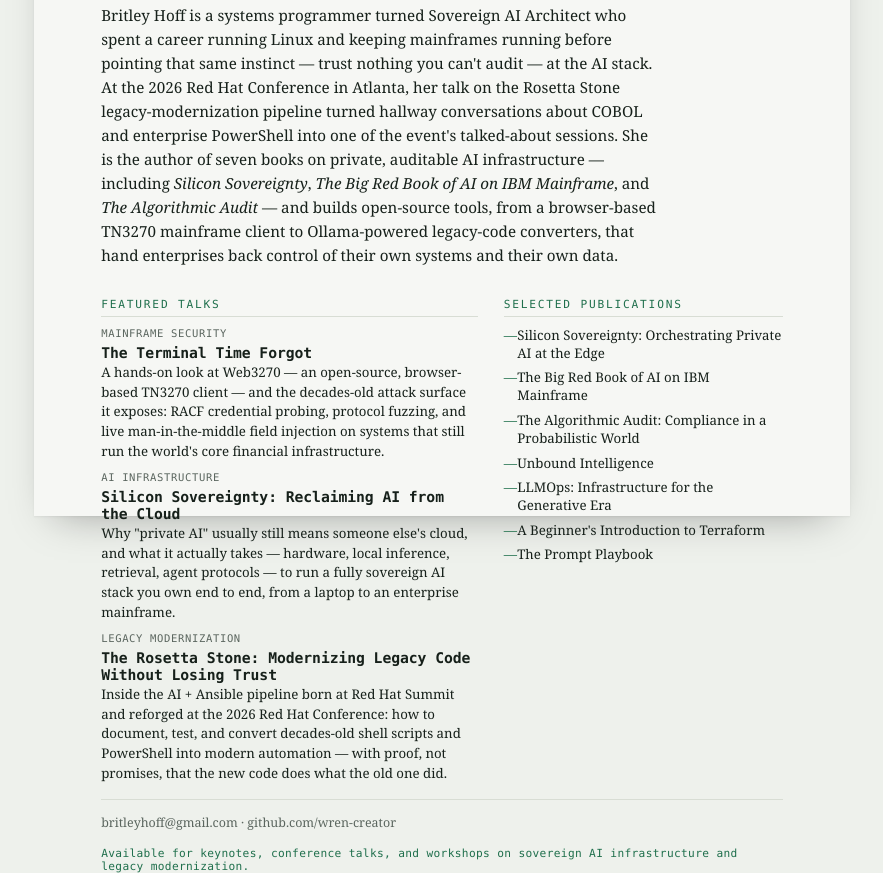
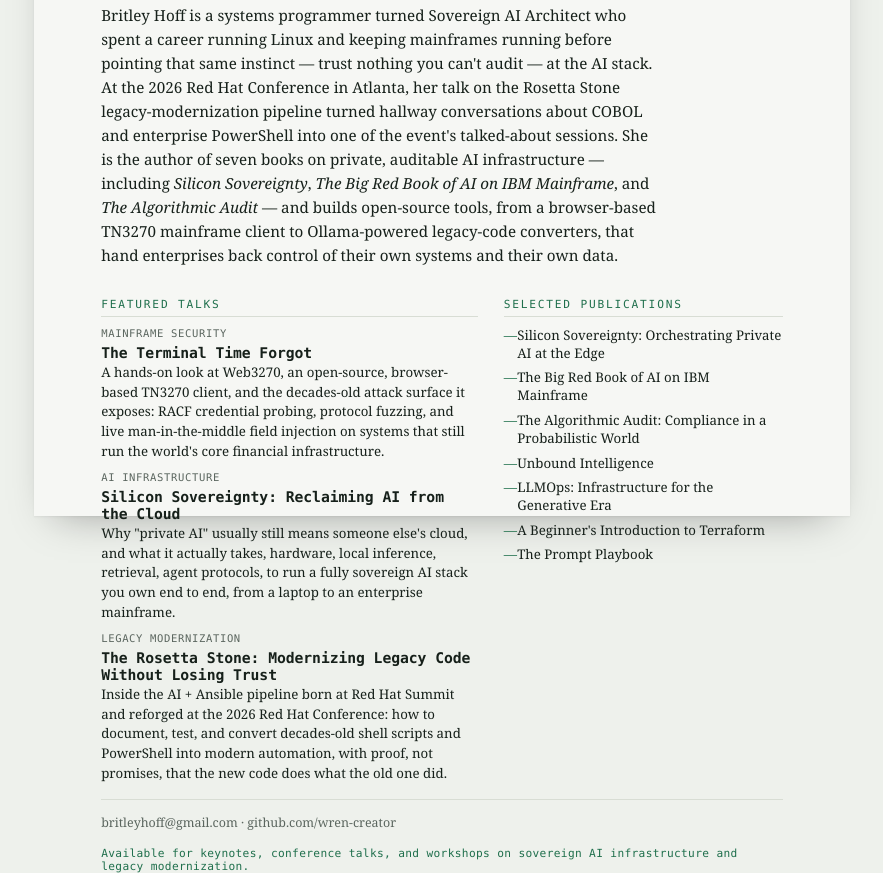
Before and after one commit to wren-creator/speaking, a plain HTML site: page index.html in a window 1280 px wide. Shown: the part 503-1376 px from the top of the page, without its empty margins (198-1081 px from the left). Drawn offline with Linux system fonts and the light colour scheme.

Commit message:
docs: update talk abstract copy style
Co-Authored-By: Claude Sonnet 5 <noreply@anthropic.com>

```diff
--- a/index.html
+++ b/index.html
@@ -340,7 +340,7 @@
         <p class="kicker">Mainframe Security</p>
         <h3>The Terminal Time Forgot</h3>
         <p class="abstract">
-          A hands-on look at Web3270 — an open-source, browser-based TN3270 client — and the decades-old attack surface it exposes: RACF
+          A hands-on look at Web3270, an open-source, browser-based TN3270 client, and the decades-old attack surface it exposes: RACF
           credential probing, protocol fuzzing, and live man-in-the-middle field injection on systems that still run the world's core
           financial infrastructure.
         </p>
@@ -350,8 +350,8 @@
         <p class="kicker">AI Infrastructure</p>
         <h3>Silicon Sovereignty: Reclaiming AI from the Cloud</h3>
         <p class="abstract">
-          Why "private AI" usually still means someone else's cloud, and what it actually takes — hardware, local inference, retrieval,
-          agent protocols — to run a fully sovereign AI stack you own end to end, from a laptop to an enterprise mainframe.
+          Why "private AI" usually still means someone else's cloud, and what it actually takes, hardware, local inference, retrieval,
+          agent protocols, to run a fully sovereign AI stack you own end to end, from a laptop to an enterprise mainframe.
         </p>
       </div>
 
@@ -360,7 +360,7 @@
         <h3>The Rosetta Stone: Modernizing Legacy Code Without Losing Trust</h3>
         <p class="abstract">
           Inside the AI + Ansible pipeline born at Red Hat Summit and reforged at the 2026 Red Hat Conference: how to document, test, and
-          convert decades-old shell scripts and PowerShell into modern automation — with proof, not promises, that the new code does what
+          convert decades-old shell scripts and PowerShell into modern automation, with proof, not promises, that the new code does what
           the old one did.
         </p>
       </div>
```
